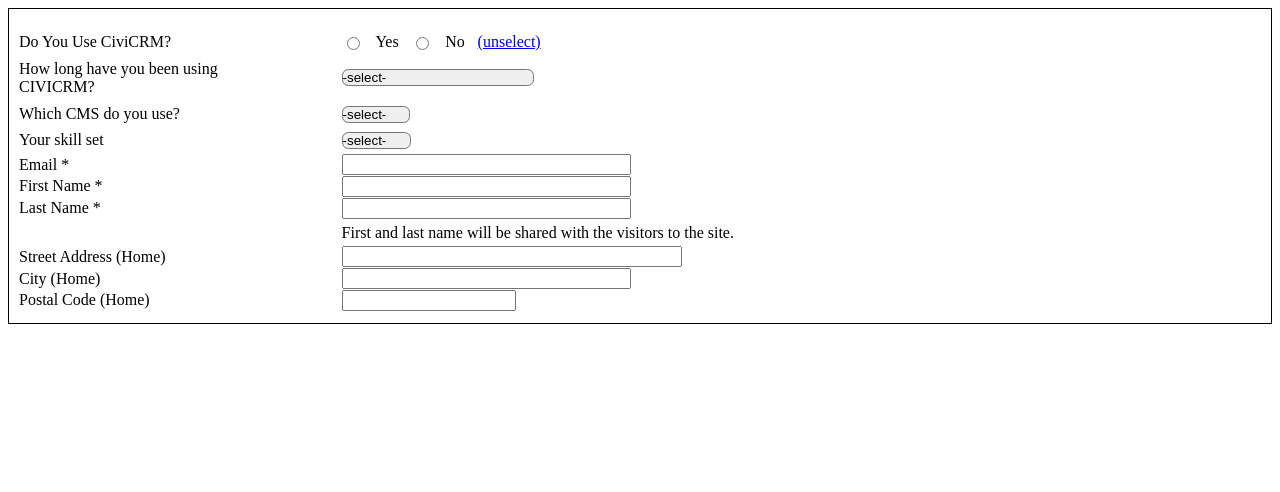
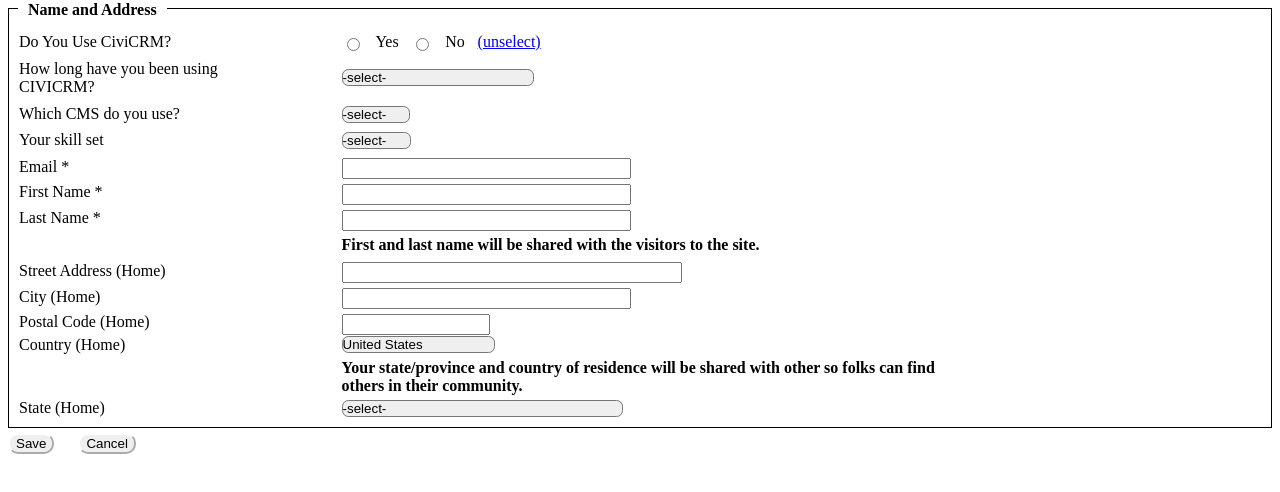
Before and after one commit to ZafirFSD/intership, a plain HTML site: page index.html in a window 1280 px wide. Drawn offline with Linux system fonts and the light colour scheme.

Commit message:
Last Deploy

```diff
--- a/index.html
+++ b/index.html
@@ -6,7 +6,11 @@
     <meta name="viewport" content="width=device-width, initial-scale=1.0">
     <link rel="stylesheet" href="style.css">
     <title>Form</title>
-    <form  >
+    </head>
+    <body>
+    <div class="form-wrap">
+        <div class="legend">Name and Address</div>
+    <form>
             <p>Do You Use CiviCRM?</p>
             <div class="input-container">
                 <input type="radio" id="Yes" name="CRM">
@@ -53,7 +57,7 @@
             </div>
 
             <label for="email">Email *</label>
-            <input type="email" required name="email" class="home">
+            <input  type="email" required name="email" class="home" >
 
             <label for="fname">First Name *</label>
             <input type="text"  name="fname" class="home">
@@ -70,11 +74,33 @@
             <input type="text" class="home">
 
             <label for="postal">Postal Code (Home)</label>
-            <input type="text" style="width: 13vw;">
+            <input type="text" style="width: 11vw;">
 
+            <label for="country">Country (Home)</label>
+            <select name="country" style="width: 12vw;">
+                <option value="">United States</option>
+                <option value="">United Kingdom</option>
+                <option value="">Canada</option>
+                <option value="">Pakistan</option>
+                <option value="">Saudia Arabia</option>
+            </select>
+
+            <p class="first_last" style="grid-column: 2;">Your state/province and country of residence will
+                be shared with other so folks can find <br> others
+                in their community.
+            </p>
+
+            <label for="state">State (Home)</label>
+            <select name="state" style="width: 22vw;">
+                <option value="">-select-</option>
+                <option value="">Argentena</option>
+                <option value="">Colombia</option>
+                <option value="">etc</option>
+            </select>
     </form>
-</head>
-<body>
 
+    <button>Save</button>
+    <button>Cancel</button>
+    </div>
 </body>
 </html>
--- a/style.css
+++ b/style.css
@@ -1,51 +1,68 @@
 form {
     display: grid;
-    grid-template-columns: 1.4fr 4fr; /* Two equal-width columns */
+    grid-template-columns: 1.4fr 4fr;
     grid-template-rows:repeat(14,auto);
-    gap: 0.1vh; /* Gap between columns */
-    align-items: center; /* Center align items vertically */
+    gap: 0.1vh;
+    align-items: center;
     border: 1px solid black;
     padding: 20px 10px 10px 10px;
-    /* height:100% */
+    height:100%;
 }
 
-.first_last{
-    grid-column: 2;
+.form-wrap {
+    position: relative;
 }
 
-
-p{
-    margin:0.5vh 0px
+.legend {
+    position: absolute;
+    top: -7px;
+    left: 10px;
+    background-color: #ffffff;
+    padding: 0 10px;
+    font-weight: bold;
 }
 
-select{
+.first_last {
+    grid-column: 2;
+    font-weight: bold;
+}
+
+p {
+    margin:0.5vh 0px;
+}
+
+select {
     appearance: none;
     background-image: url("icon.svg");
     background-repeat: no-repeat;
-    background-position: right 0.7rem top 50%;
-    background-size: 0.65rem auto;
+    background-position: right 0rem top 50%;
+    background-size: 0.65rem 3vh;
 }
 
-
-
-
 .input-container {
-     /* Place the input in the second column */
     display: flex;
     align-items: center;
     gap:1vw
 }
 
-.home{
+.home {
     width:22vw;
 }
 
-.years{
+.years {
     width:15vw;
 }
-
-
 
 select {
     border-radius: 0.4rem;
 }
+
+input {
+    margin-top: 4px;
+}
+
+button {
+    border-radius: 10px;
+    border-color: white;
+    margin: 5px 20px 0px 0px;
+}
```
